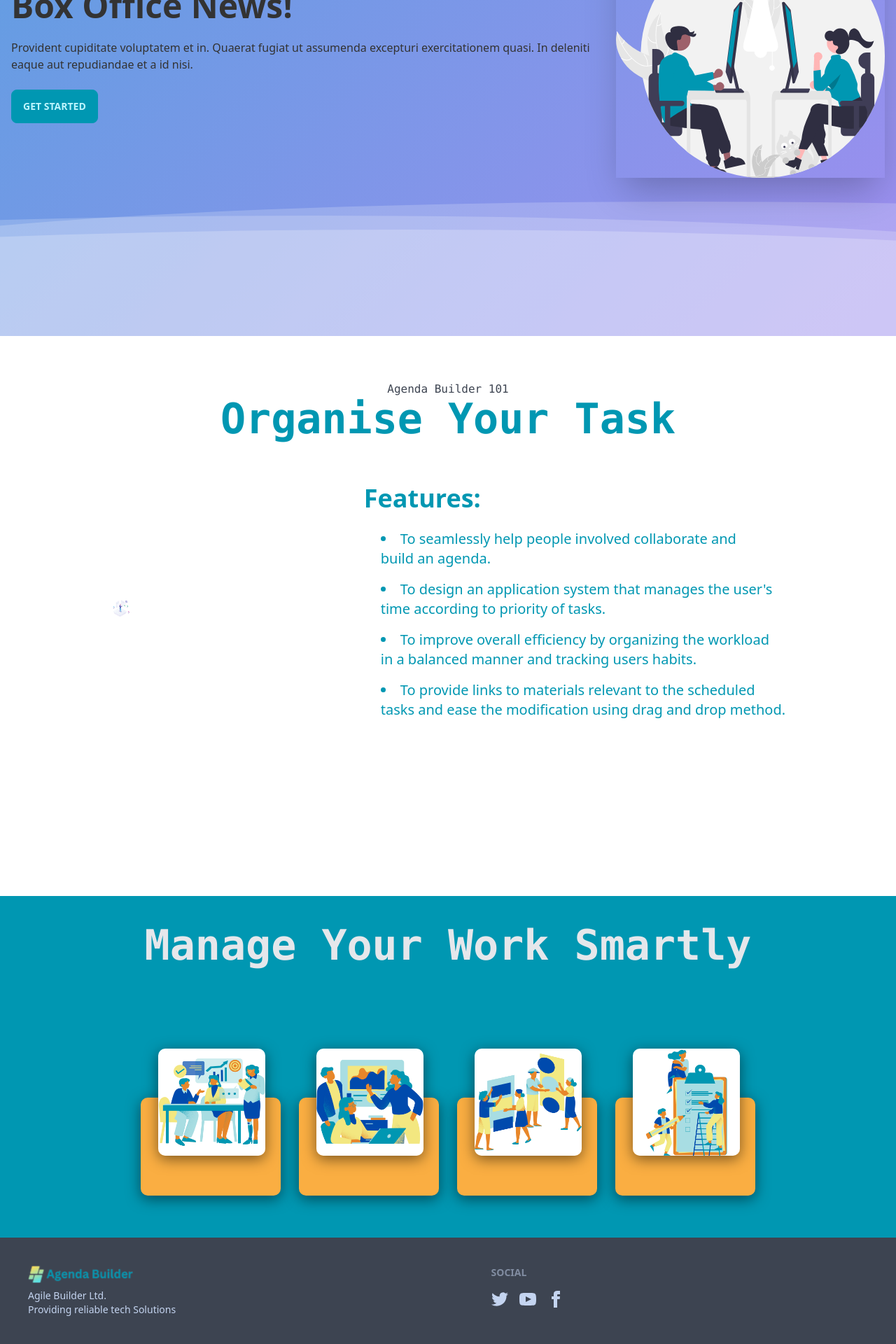
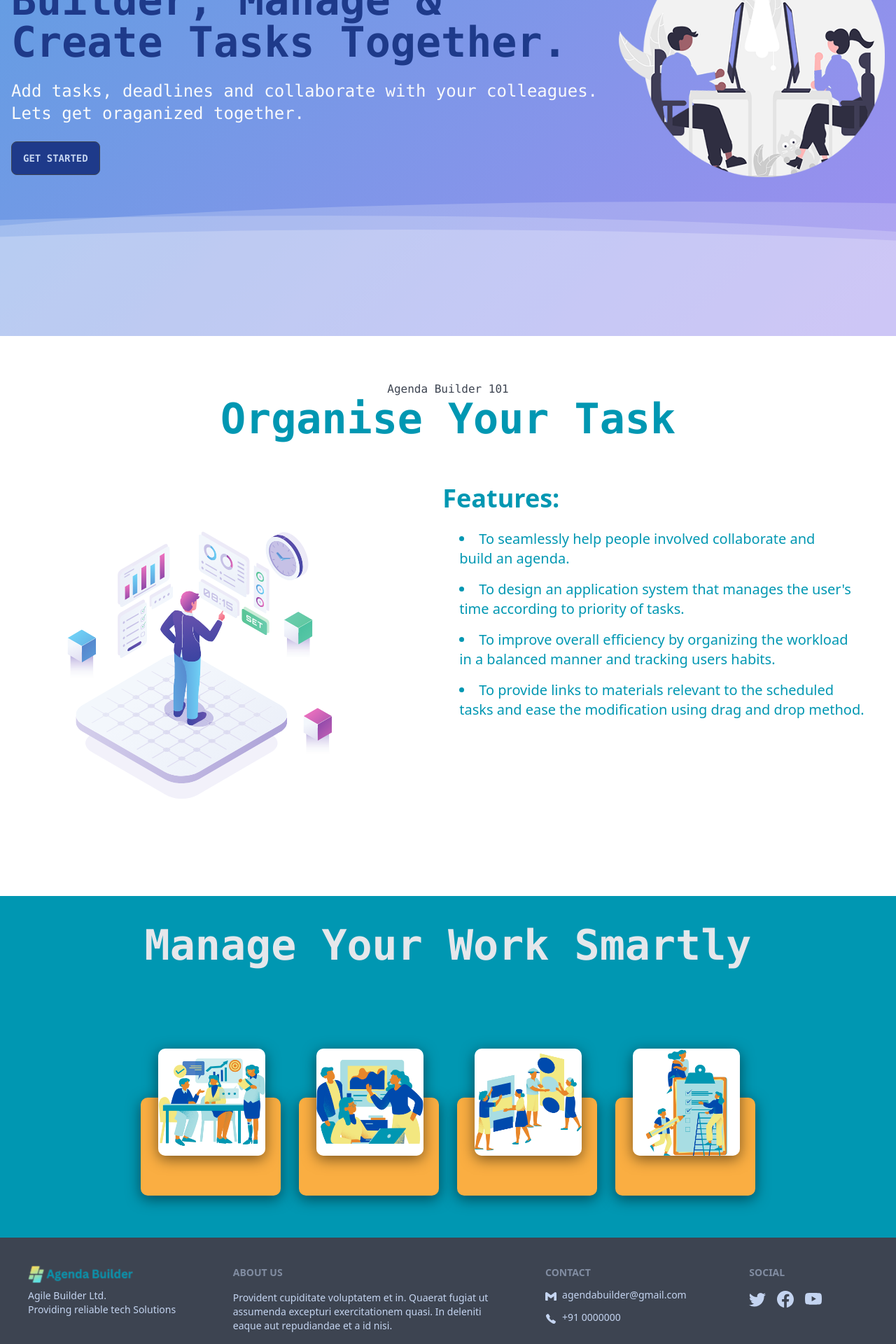
Before and after one commit to srshah27/agenda-builder, a Next.js app: page /landing in a window 1280 px wide. Shown: the part 320-2240 px from the top of the page at 70% size. Built offline with nearby package versions, Linux system fonts and the light colour scheme.

Commit message:
landing final

```diff
--- a/src/components/Feature.js
+++ b/src/components/Feature.js
@@ -11,8 +11,8 @@ const Feature = () => {
             <Image
               src="/svg/todo.svg"
               alt="track"
-              width={30}
-              height={30}
+              width={480}
+              height={480}
               className = "hidden lg:block"
             />
             <div className ="text-xl text-primary text-left space-x-6 ml-4">
--- a/src/components/Footer.js
+++ b/src/components/Footer.js
@@ -1,4 +1,7 @@
 import Image from "next/image"
+import { BsTwitter, BsFacebook, BsYoutube } from "react-icons/bs"
+import { SiGmail } from "react-icons/si"
+import { IoCall } from "react-icons/io5"
 
 const Footer = () => {
   return (
@@ -11,41 +14,39 @@ const Footer = () => {
           Providing reliable tech Solutions
         </p>
       </div>
+
+      <div>
+        <span className="footer-title text-center lg:text-left">About Us</span>
+        <div className="">
+          <p> Provident cupiditate voluptatem et in. Quaerat fugiat ut <br/>assumenda  excepturi exercitationem quasi. In deleniti <br/> eaque aut repudiandae et a id nisi. </p>
+        </div>
+      </div>
+
+      <div>
+        <span className="footer-title text-center lg:text-left">Contact</span>
+        <div className="grid grid-flow-row gap-4">
+          <a className="flex">
+            <SiGmail className="w-4 h-4" />
+            <p className="px-2 -mt-1"> agendabuilder@gmail.com</p>
+          </a>
+          <a className="flex">
+            <IoCall className="w-4 h-4" />
+            <p className="px-2 -mt-1"> +91 0000000</p>
+          </a>
+        </div>
+      </div>
+
       <div>
         <span className="footer-title text-center lg:text-left">Social</span>
         <div className="grid grid-flow-col gap-4">
           <a>
-            <svg
-              xmlns="http://www.w3.org/2000/svg"
-              width="24"
-              height="24"
-              viewBox="0 0 24 24"
-              className="fill-current"
-            >
-              <path d="M24 4.557c-.883.392-1.832.656-2.828.775 1.017-.609 1.798-1.574 2.165-2.724-.951.564-2.005.974-3.127 1.195-.897-.957-2.178-1.555-3.594-1.555-3.179 0-5.515 2.966-4.797 6.045-4.091-.205-7.719-2.165-10.148-5.144-1.29 2.213-.669 5.108 1.523 6.574-.806-.026-1.566-.247-2.229-.616-.054 2.281 1.581 4.415 3.949 4.89-.693.188-1.452.232-2.224.084.626 1.956 2.444 3.379 4.6 3.419-2.07 1.623-4.678 2.348-7.29 2.04 2.179 1.397 4.768 2.212 7.548 2.212 9.142 0 14.307-7.721 13.995-14.646.962-.695 1.797-1.562 2.457-2.549z"></path>
-            </svg>
+            <BsTwitter className="w-6 h-6" />
           </a>
           <a>
-            <svg
-              xmlns="http://www.w3.org/2000/svg"
-              width="24"
-              height="24"
-              viewBox="0 0 24 24"
-              className="fill-current"
-            >
-              <path d="M19.615 3.184c-3.604-.246-11.631-.245-15.23 0-3.897.266-4.356 2.62-4.385 8.816.029 6.185.484 8.549 4.385 8.816 3.6.245 11.626.246 15.23 0 3.897-.266 4.356-2.62 4.385-8.816-.029-6.185-.484-8.549-4.385-8.816zm-10.615 12.816v-8l8 3.993-8 4.007z"></path>
-            </svg>
+            <BsFacebook className="w-6 h-6" />
           </a>
           <a>
-            <svg
-              xmlns="http://www.w3.org/2000/svg"
-              width="24"
-              height="24"
-              viewBox="0 0 24 24"
-              className="fill-current"
-            >
-              <path d="M9 8h-3v4h3v12h5v-12h3.642l.358-4h-4v-1.667c0-.955.192-1.333 1.115-1.333h2.885v-5h-3.808c-3.596 0-5.192 1.583-5.192 4.615v3.385z"></path>
-            </svg>
+            <BsYoutube className="w-6 h-6" />
           </a>
         </div>
       </div>
--- a/src/components/Hero.js
+++ b/src/components/Hero.js
@@ -5,16 +5,22 @@ import styles from "../styles/GradientBG.module.css"
 function Hero() {
   return (
     <>
-    <div className="hero min-h-screen">
-  <div className="hero-content flex-col lg:flex-row-reverse">
-    <img src="svg/track.svg" className="max-w-sm  shadow-2xl" />
-    <div>
-      <h1 className="text-5xl font-bold">Box Office News!</h1>
-      <p className="py-6">Provident cupiditate voluptatem et in. Quaerat fugiat ut assumenda excepturi exercitationem quasi. In deleniti eaque aut repudiandae et a id nisi.</p>
-      <button className="btn btn-primary">Get Started</button>
-    </div>
-  </div>
-</div>
+      <div className="hero min-h-screen">
+        <div className="hero-content flex-col lg:flex-row-reverse">
+          <Image
+            src="/img/track.png"
+            alt="track"
+            width={380}
+            height={380}
+            className="max-w-sm"
+          />
+          <div className="text-center md:text-left font-mono  text-gray-50">
+            <h1 className=" text-4xl md:text-6xl font-bold  text-blue-900">Welcome to Agenda Builder, Manage & Create Tasks Together.</h1>
+            <p className="py-6 text-md md:text-2xl">Add tasks, deadlines and collaborate with your colleagues. Lets get oraganized together.</p>
+            <button className="btn bg-blue-900 max-w-md"><Link href= "/login"> Get Started </Link> </button>
+          </div>
+        </div>
+      </div>
       {/* <section className="w-4/5 mx-auto my-auto pt-40 flex flex-wrap h-screen">
         <div className="flex justify-center items-center flex-wrap py-4 lg:mb-32 mx-auto max-w-md">
           <div className="">
--- a/src/components/NavbarDhara.js
+++ b/src/components/NavbarDhara.js
@@ -60,8 +60,8 @@ function Navbar() {
                     Projects
                   </Link>
                   </li> */}
-                <li className="text-xl text-neutral py-2 px-6 text-center  md:border-b-0   border-primary  md:hover:text-primary md:hover:underline md:absolute right-5">
-                  <button className="btn-active w-32 h-12 rounded-md text bg-neutral text-gray-50">
+                <li className="text-xl text-neutral py-2 px-6 text-center md:absolute right-5">
+                  <button className="btn-active w-32 h-12 rounded-md text bg-transparent md:bg-neutral md:text-gray-50 md:hover:bg-blue-900">
                     <Link href="/signup"> Sign Up </Link>
                   </button>
                 </li>
--- a/src/pages/login.js
+++ b/src/pages/login.js
@@ -108,7 +108,7 @@ function Login() {
               <div className="inline mx-10 text-sm text-gray-400">
                 Don&apos;t have an account?{' '}
                 <RxDotFilled className="inline text-gray-800" />{' '}
-                <Link className="" href={'/signup'}>
+                <Link className="text-blue-400 hover:underline" href={'/signup'}>
                   Sign Up!
                 </Link>
               </div>
```
